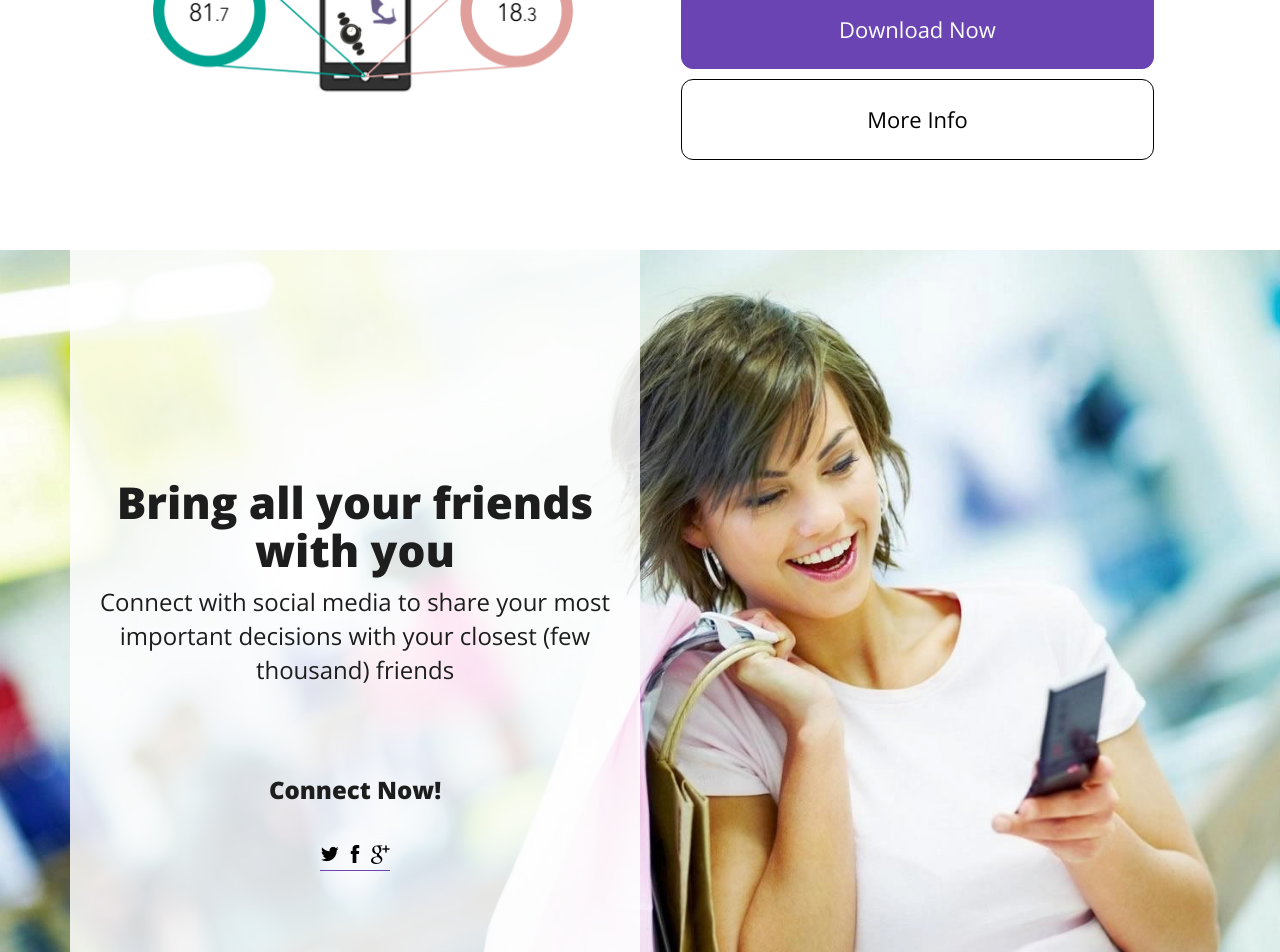
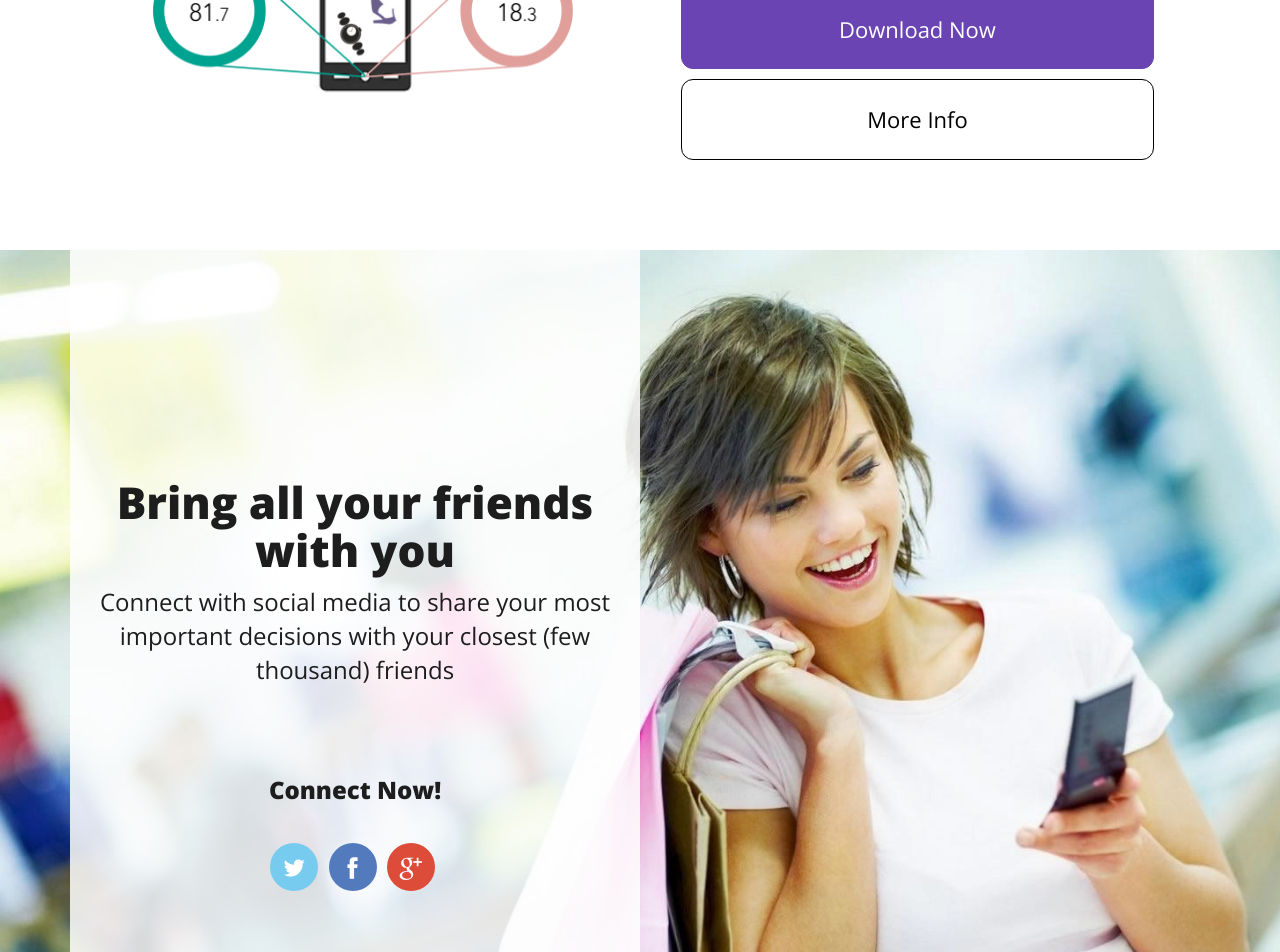
Before and after one commit to swolemonkey/swolemonkey.github.io, a Jekyll site: the page built from index.html, in a window 1280 px wide. Shown: the part 1404-2356 px from the top of the page. Built offline with Jekyll 4.4.1, drawn with Linux system fonts in a browser that asks for light colours; nearby versions of some CDN libraries; some web fonts are replaced.

Commit message:
fixed paralax spacing for smaller screens

```diff
--- a/css/custom.css
+++ b/css/custom.css
@@ -266,23 +266,42 @@
 #panel-main .scroll-for-more i {
   vertical-align: middle;
 }
-/* portfolio panel */
+/* parallax panel */
+
+#panel-portfolio{
+  padding-bottom: 60px;
+}
+
 #panel-portfolio .panel-content {
   position: relative;
   padding-bottom: 40px;
+  padding-top: 40px
 
 }
+@media (max-width: 480px){
+  #panel-portfolio .panel-content {
+  padding-top: 20px
+  }
+}
+
 #panel-portfolio .panel-content #portfolio-parallax #scene {
   max-width: 1200px;
 }
-
-
 
 #panel-portfolio .panel-content #portfolio-parallax img {
   display: block;
   width: 100%;
   margin-top: 50px;
 }
+
+@media (max-width: 480px){
+  #panel-portfolio .panel-content #portfolio-parallax img {
+  display: block;
+  width: 100%;
+  margin-top: 20px;
+  }
+}
+
 #panel-portfolio .panel-content .btn-wrapper {
   display: block;
   position: absolute;
@@ -292,14 +311,8 @@
   text-align: center;
 }
 
-@media (max-width: 480){
-  #panel-portfolio .panel-content #portfolio-parallax img {
-    margin-top: -30px;
-    overflow: hidden;
-  }
-}
 
-/* skills panel */
+/* business panel */
 #panel-skills {
   background: white;
 }
@@ -446,6 +459,43 @@
   padding-top: 0px;
   padding-bottom: 0px;
 }
+
+#panel-social a.icon-social {
+  color: #fff;
+  width: 48px;
+  height: 48px;
+  display: inline-block;
+  margin-right: 5px;
+  border: 0;
+  border-radius: 50%;
+  padding-top: 11px;
+}
+#panel-social a.icon-social i {
+  font-size: 24px;
+}
+#panel-social a.icon-social span {
+  text-indent: -9999px;
+  display: block;
+}
+#panel-social a.icon-social.twitter {
+  background-color: #77CBEF;
+}
+#panel-social a.icon-social.linkedin {
+  background-color: #1284C7;
+}
+#panel-social a.icon-social.facebook {
+  background-color: #537ABC;
+}
+#panel-social a.icon-social.google-plus {
+  background-color: #DD4B39;
+}
+#panel-social a.icon-social.github {
+  background-color: #666;
+}
+#panel-social a.icon-social:hover {
+  background-color: #6944b2;
+}
+
 
 /* testimonies panel */
 #panel-testimonies .testimony {
@@ -714,7 +764,7 @@
     color: black;
     border-width: 1px;
     width: 90%;
-    padding: 20px 32px;
+    padding: 10px 22px;
     font-size: auto;
   }
   .btn-peanut:hover {
@@ -734,7 +784,7 @@
     margin-bottom: 5px;
     border-width: 1px;
     width: 90%;
-    padding: 20px 32px;
+    padding: 10px 22px;
     font-size: auto;
   }
 
@@ -850,33 +900,7 @@
     font-weight: 300;
   }
 
-  .btn-peanut {
-    border-color: black;
-    padding: 20px 32px;
-    font-size: auto;
-  }
-  .btn-peanut:hover {
-    border-color: black;
-    border-width: 1px;
-    font-weight: 600;
-  }
 
-
-
-  .btn-peanut-action {
-    border-color: #6944b2;
-    color: white;
-    background-color: #6944b2;
-    padding: 20px 32px;
-    font-size: auto;
-  }
-
-    .btn-peanut-action:hover {
-    border-width: 1px;
-    border-color: #6944b2;
-    color: black;
-    background-color: white;
-  }
 
   .home-panel {
     padding: 37.5px 0;
@@ -907,6 +931,8 @@
   #panel-contact a.icon-social i {
     font-size: 28px;
   }
+
+
 }
 @media (min-width: 992px) {
   body {
```
Also changed, not shown: 1 other file.
